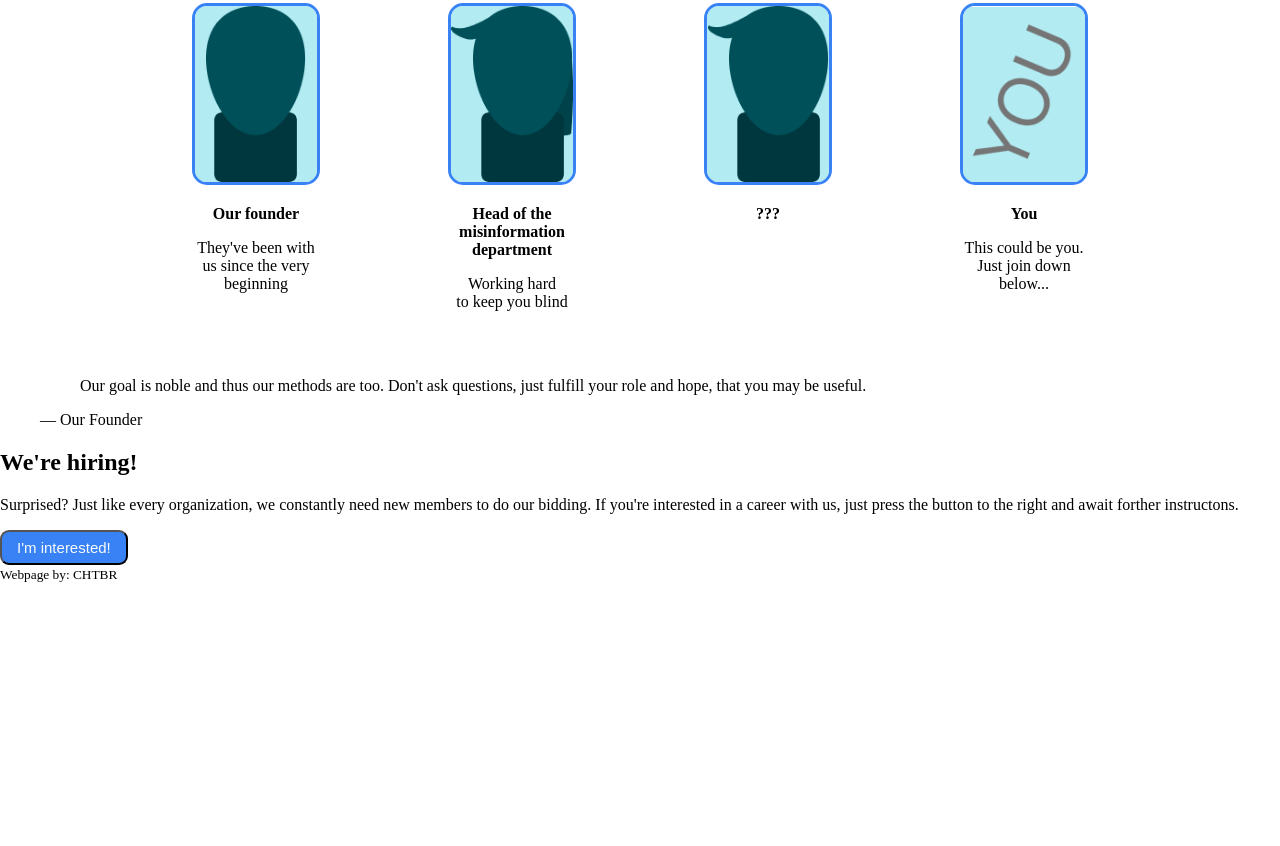
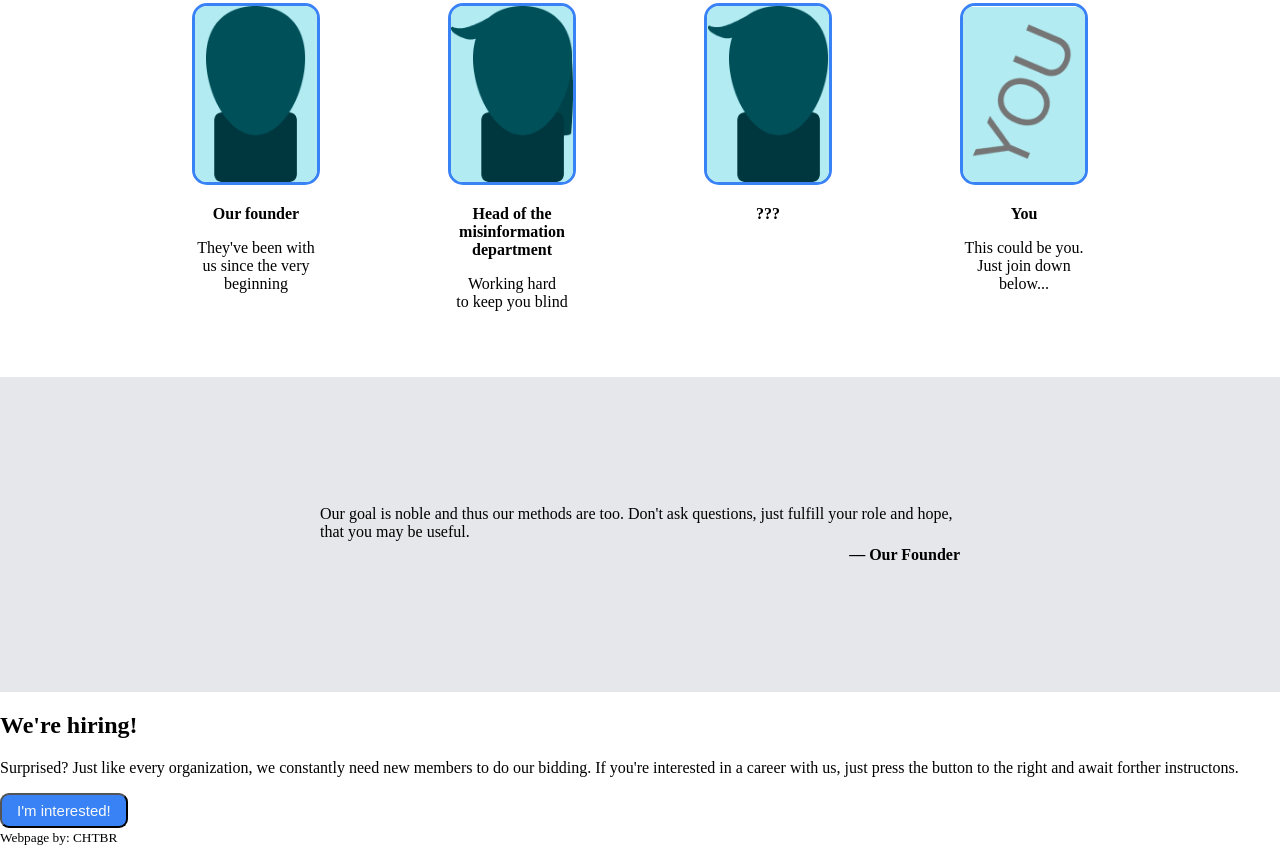
Before and after one commit to CHTBR/odin-landing-page, a plain HTML site: page index.html in a window 1280 px wide. Shown: the part 1022-1868 px from the top of the page. Before the commit the page ends 1605 px from the top, so only its background shows below. Drawn offline with Linux system fonts and the light colour scheme.

Commit message:
Add styles for quote

```diff
--- a/styles/styles.css
+++ b/styles/styles.css
@@ -119,6 +119,20 @@ nav a:hover {
 }
 
 /* Quote */
+#quote {
+    margin: 0;
+    background-color: var(--grey);
+    padding: 10vw 25vw;
+}
+
+#quote blockquote {
+    margin: 0 0 5px 0;
+}
+
+#quote figcaption {
+    font-weight: bold;
+    text-align: right;
+}
 
 /* Call to action */
 
```
